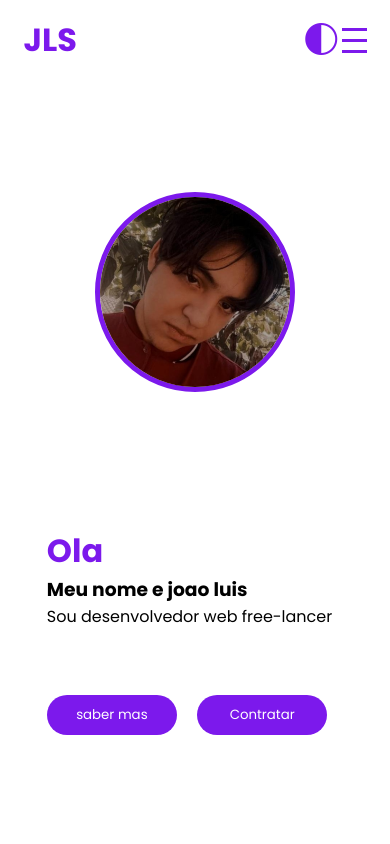
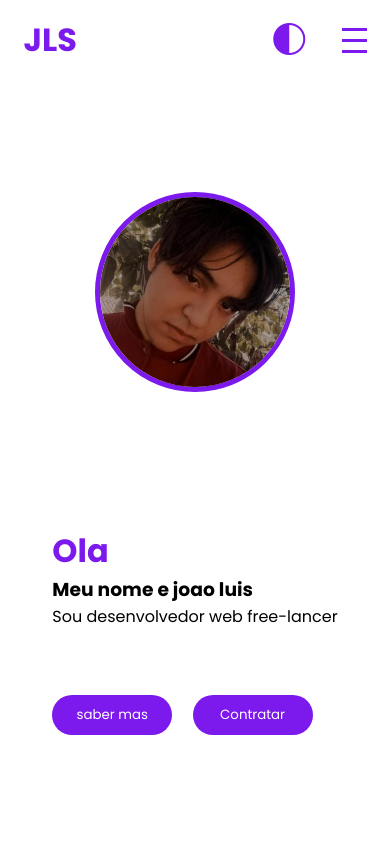
Before and after one commit to Joaoluisribeir/Joaoluisdev, a plain HTML site: page index.html in a window 390 px wide. Shown: the top 844 px of the page. Drawn offline with nearby package versions, Linux system fonts and the light colour scheme.

Commit message:
Update style.css

```diff
--- a/style.css
+++ b/style.css
@@ -80,7 +80,7 @@ section{
   color:#7c19ec;
 }
 .more{
-  width:130px;
+  width:120px;
   height:40px;
   color:white;
   background-color:#7c19ec;
@@ -89,7 +89,7 @@ section{
   cursor:pointer;
 }
 .ct{
-  width:130px;
+  width:120px;
   height:40px;
   color:white;
   background-color:#7c19ec;
@@ -226,7 +226,7 @@ animation-delay:1s;
     color:white;
   }
   #btn{
-    margin-left:14rem;
+    margin-left:10rem;
   }
   .home{
     display:flex;
```
